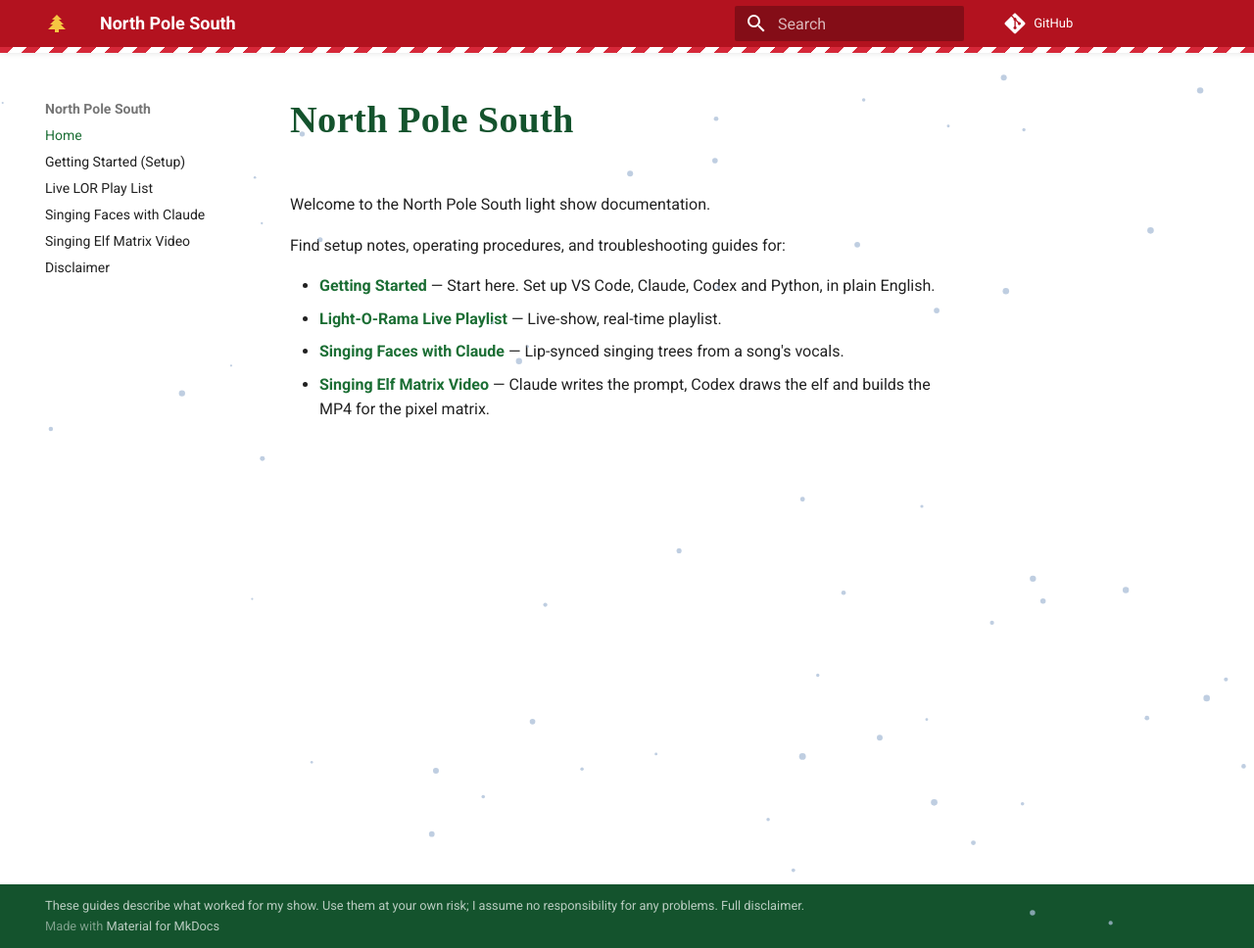
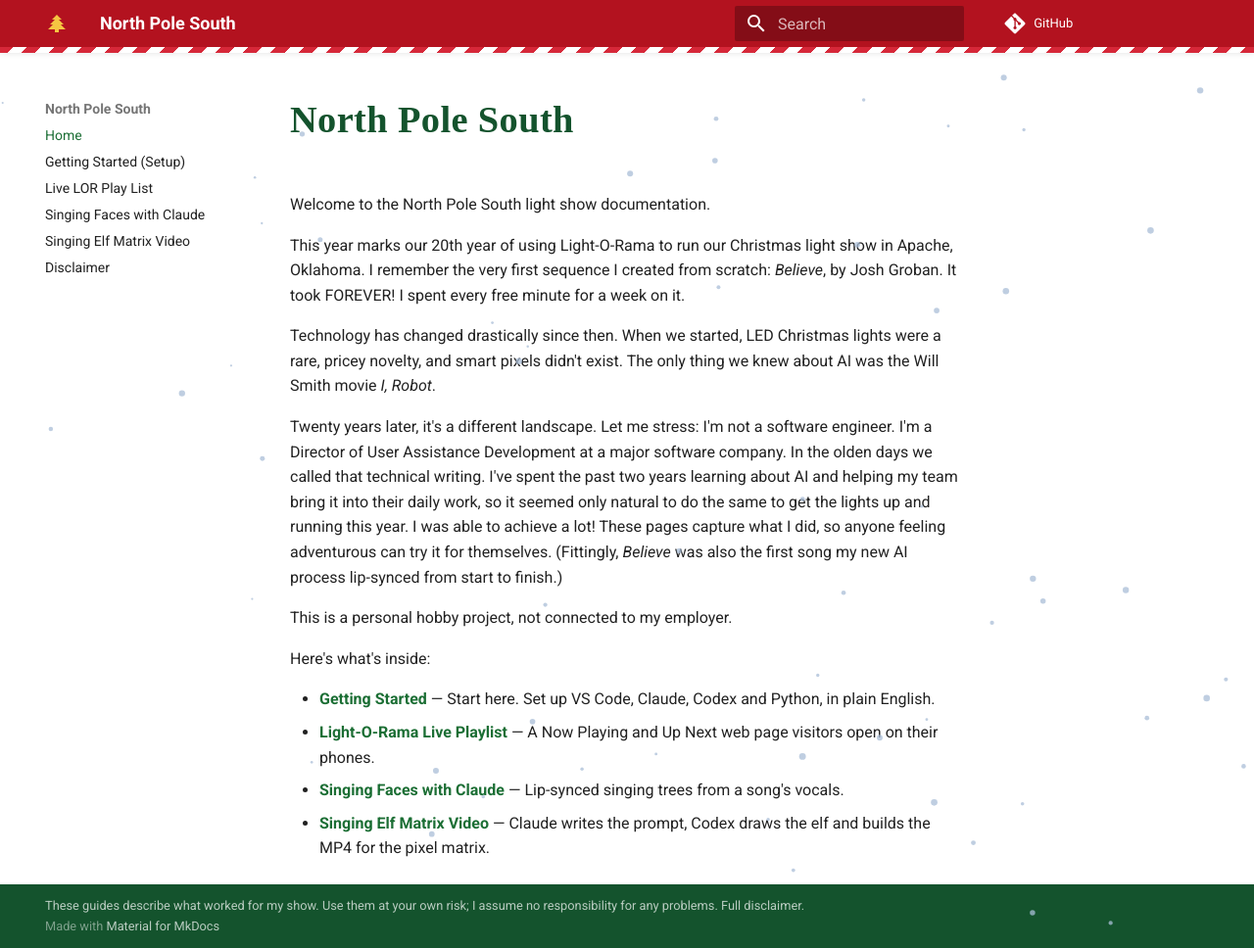
Before and after one commit to northpolesouth/northpolesouth.github.io, an MkDocs documentation site: the page built from docs/index.md, in a window 1280 px wide and 968 px high. Shown: the whole window at 98% size. Built offline with MkDocs 1.6.1 and Material for MkDocs 9.7.7, drawn with Linux system fonts in a browser that asks for light colours; some web fonts are replaced; comment, search, counter and statistics services are not loaded.

Commit message:
Add personal introduction to home page
Co-Authored-By: Claude Opus 5.5 <noreply@anthropic.com>

```diff
--- a/docs/index.md
+++ b/docs/index.md
@@ -2,9 +2,17 @@
 
 Welcome to the North Pole South light show documentation.
 
-Find setup notes, operating procedures, and troubleshooting guides for:
+This year marks our 20th year of using Light-O-Rama to run our Christmas light show in Apache, Oklahoma. I remember the very first sequence I created from scratch: *Believe*, by Josh Groban. It took FOREVER! I spent every free minute for a week on it.
+
+Technology has changed drastically since then. When we started, LED Christmas lights were a rare, pricey novelty, and smart pixels didn't exist. The only thing we knew about AI was the Will Smith movie *I, Robot*.
+
+Twenty years later, it's a different landscape. Let me stress: I'm not a software engineer. I'm a Director of User Assistance Development at a major software company. In the olden days we called that technical writing. I've spent the past two years learning about AI and helping my team bring it into their daily work, so it seemed only natural to do the same to get the lights up and running this year. I was able to achieve a lot! These pages capture what I did, so anyone feeling adventurous can try it for themselves. (Fittingly, *Believe* was also the first song my new AI process lip-synced from start to finish.)
+
+This is a personal hobby project, not connected to my employer.
+
+Here's what's inside:
 
 - **[Getting Started](getting-started.md)** — Start here. Set up VS Code, Claude, Codex and Python, in plain English.
-- **[Light-O-Rama Live Playlist](live-lor-playlist.md)** — Live-show, real-time playlist.
+- **[Light-O-Rama Live Playlist](live-lor-playlist.md)** — A Now Playing and Up Next web page visitors open on their phones.
 - **[Singing Faces with Claude](singing-faces.md)** — Lip-synced singing trees from a song's vocals.
 - **[Singing Elf Matrix Video](singing-elf-matrix-video.md)** — Claude writes the prompt, Codex draws the elf and builds the MP4 for the pixel matrix.
```
